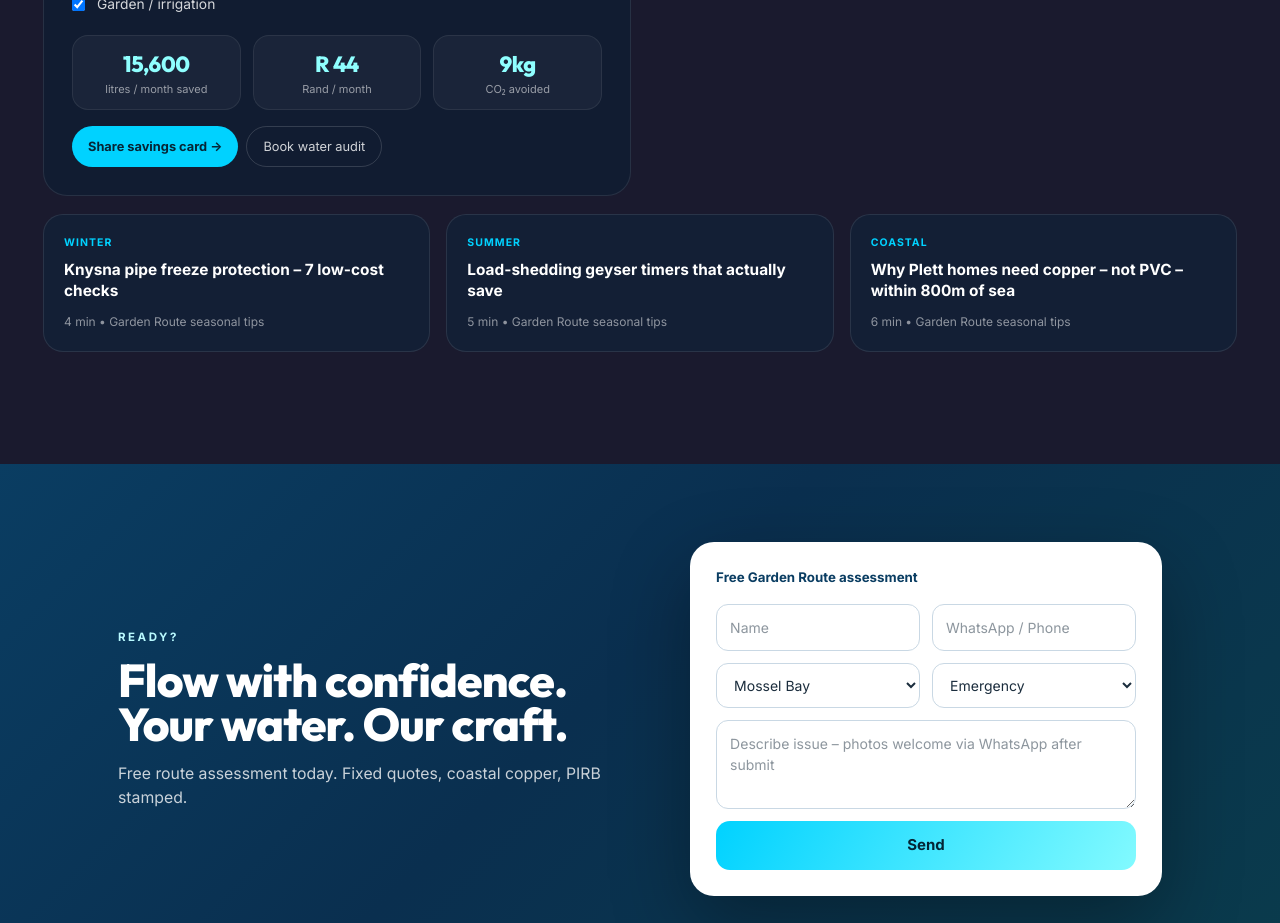
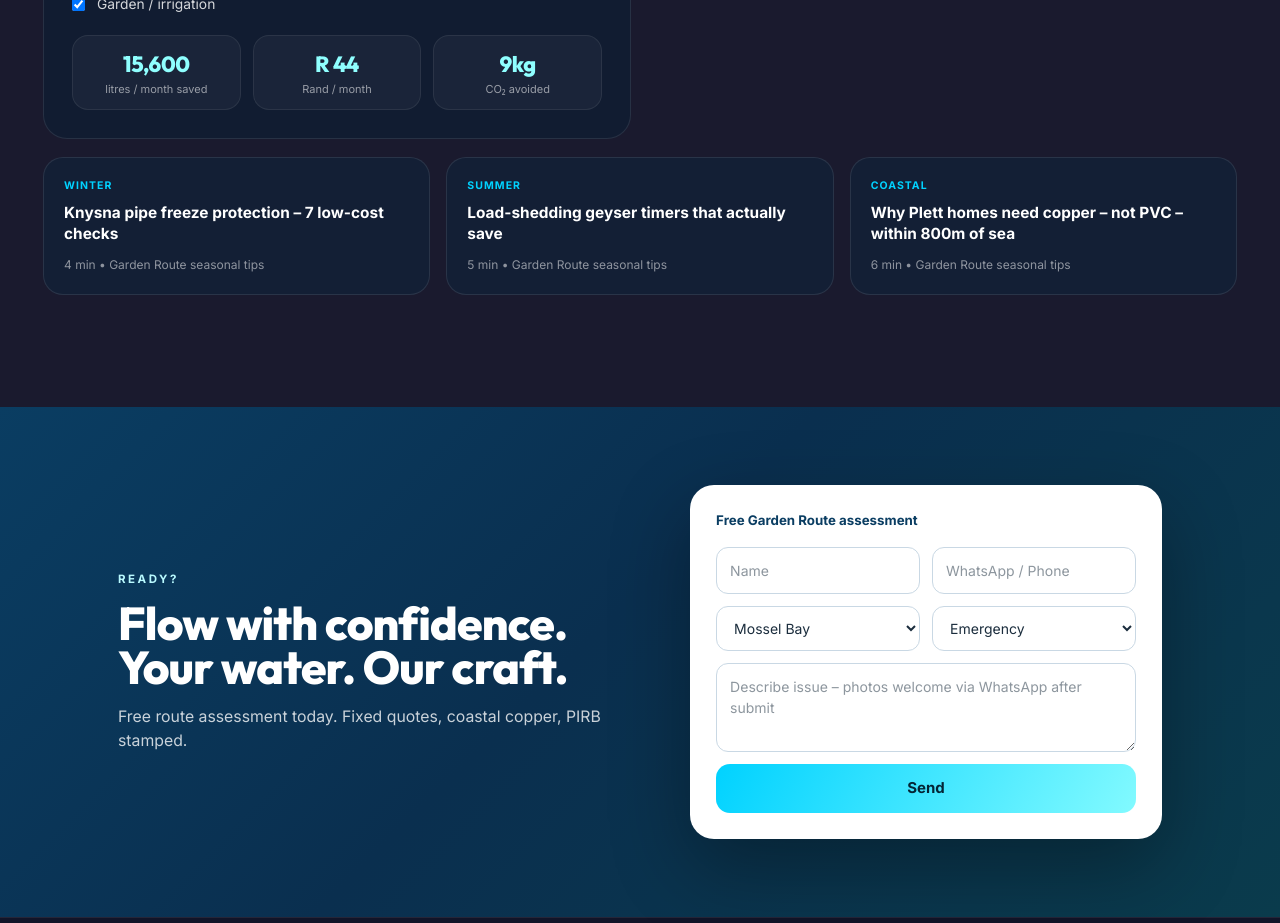
Before and after one commit to mikewithoutthemechanics/PUNCTUAL-PLUMBERS-PRODUCTION, a React (Vite) app: page / in a window 1280 px wide. Shown: the part 6320-7243 px from the top of the page. Built offline with nearby package versions, Linux system fonts and the light colour scheme; a web font is replaced by a local one.

Commit message:
remove Share savings and Book water audit buttons

```diff
--- a/src/App.tsx
+++ b/src/App.tsx
@@ -779,10 +779,7 @@ a = "Free on-site assessment across the Garden Route. Fixed quotes, zero call-ou
                   <div className="text-[11px] text-white/55">CO₂ avoided</div>
                 </div>
               </div>
-              <div className="mt-4 flex gap-2">
-                <button className="px-[16px] py-[10px] rounded-full text-[12.8px] font-[700] text-[#062535]" style={{ background: colors.aqua }}>Share savings card →</button>
-                <button className="px-[16px] py-[10px] rounded-full text-[12.8px] text-white/80 border border-white/15">Book water audit</button>
-              </div>
+
             </div>
 
           </div>
```
